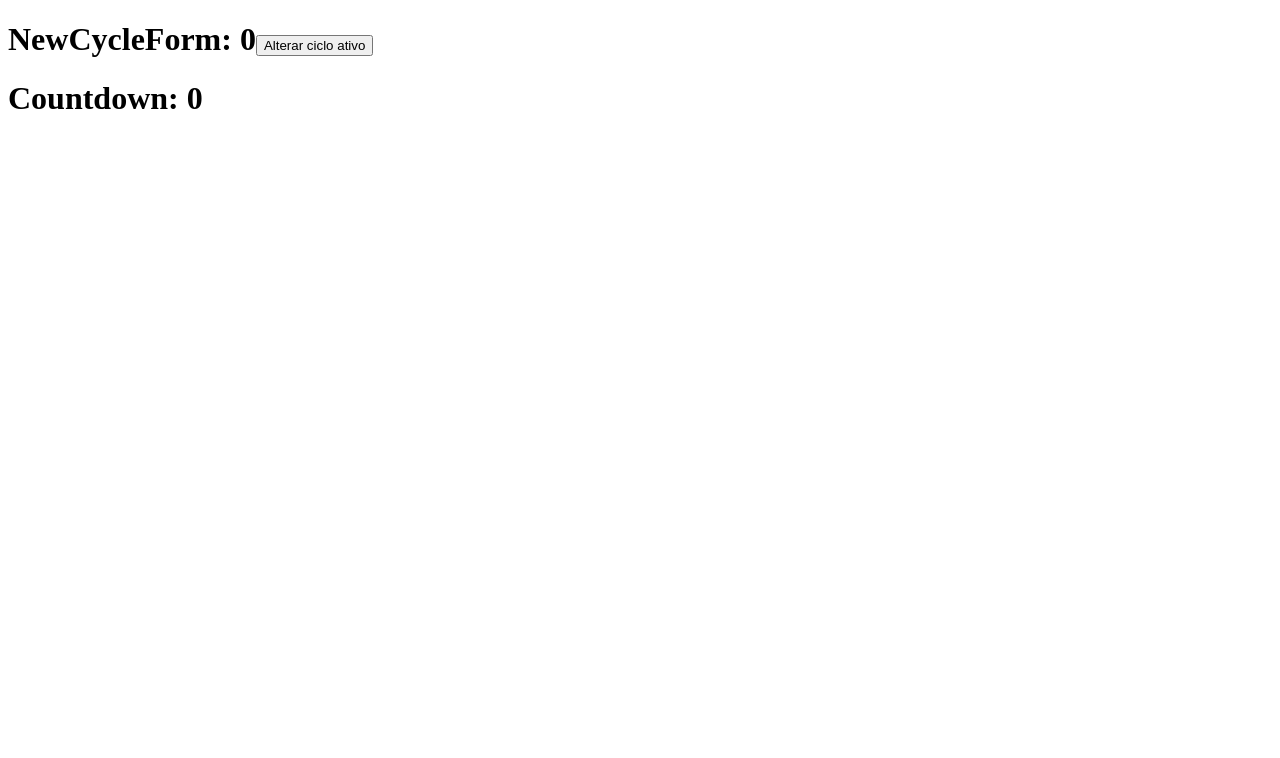
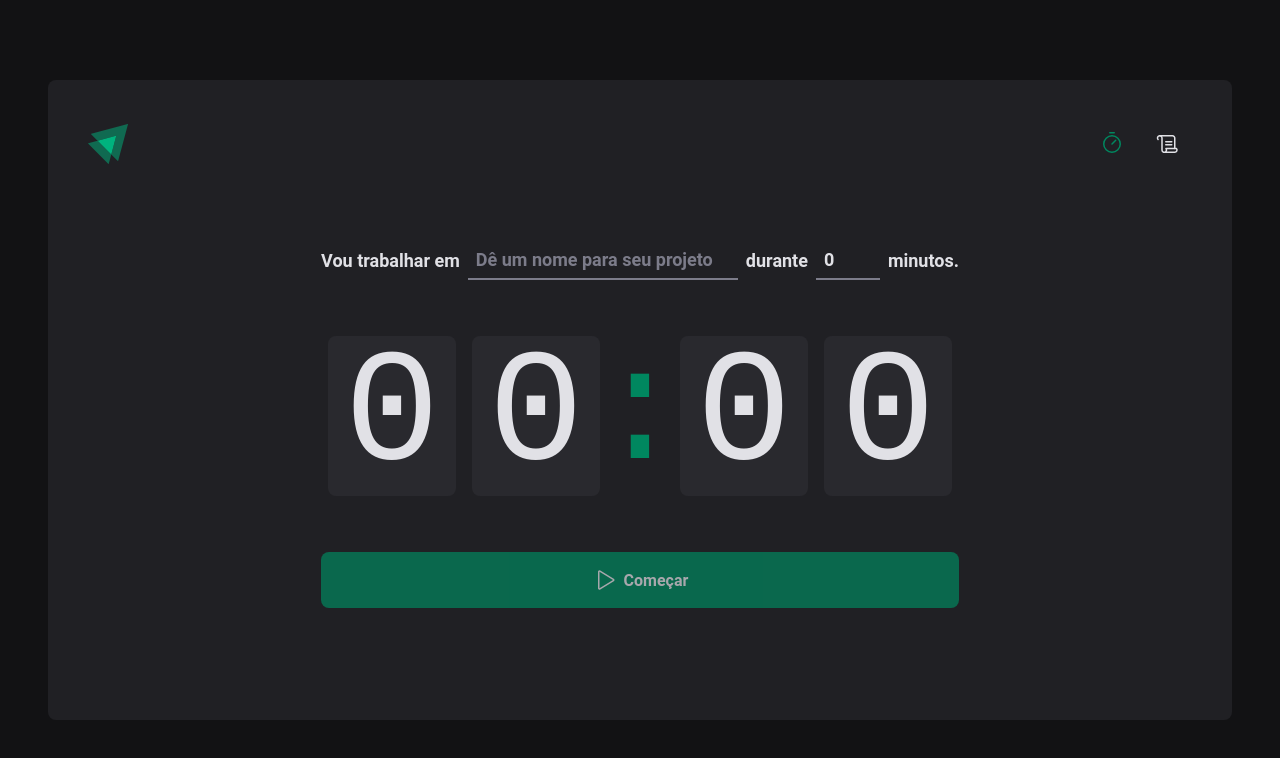
Before and after one commit to paulohenrique19/Treinamento_front, a React (Vite) app in the folder react-com-typescript/3_spa_project/: page / in a window 1280 px wide. Shown: the top 758 px of the page. Built offline with nearby package versions, Linux system fonts and the light colour scheme.

Commit message:
17/01/25 v3

```diff
--- a/react-com-typescript/3_spa_project/src/App.tsx
+++ b/react-com-typescript/3_spa_project/src/App.tsx
@@ -1,31 +1,19 @@
-// import { ThemeProvider } from "styled-components";
-// import { defaultTheme } from "./styles/themes/default";
-// import { GlobalStyle } from "./styles/global";
-// import { Router } from "./Router";
-// import { BrowserRouter } from "react-router-dom";
-import { Home } from "./Home";
+import { ThemeProvider } from "styled-components";
+import { defaultTheme } from "./styles/themes/default";
+import { GlobalStyle } from "./styles/global";
+import { Router } from "./Router";
+import { BrowserRouter } from "react-router-dom";
 
 function App() {
 
-
-  return <Home />
-  /**
- *
- * return (
-    <>
+  return (
       <ThemeProvider theme={defaultTheme}>
         <BrowserRouter>
           <Router />
         </BrowserRouter>
-        {/*aplicando estilos globais *//*}
         <GlobalStyle />
       </ThemeProvider>
-    </>
   );
- */
-
 }
 
 export default App;
-
-//Teste de commit
--- a/react-com-typescript/3_spa_project/src/Home.tsx
+++ /dev/null
@@ -1,40 +0,0 @@
-import { createContext, useContext, useState } from "react";
-
-const CyclesContext = createContext({} as any)
-
-function NewCycleForm() {
-    let { activeCycle, setActiveCycle } = useContext(CyclesContext)
-
-    return (
-        <h1>
-            NewCycleForm: {activeCycle}
-            <button
-                onClick={() => {
-                    setActiveCycle(2)
-                }}
-            >
-                Alterar ciclo ativo
-            </button>
-        </h1>
-    )
-}
-
-function Countdown() {
-    const { activeCycle } = useContext(CyclesContext)
-
-    return <h1>Countdown: {activeCycle}</h1>
-}
-
-
-export function Home() {
-    const [activeCycle, setActiveCycle] = useState(0)
-
-    return (
-        <CyclesContext.Provider value={ {activeCycle, setActiveCycle} }>
-            <div>
-                <NewCycleForm />
-                <Countdown />
-            </div>
-        </CyclesContext.Provider>
-    )
-}
--- a/react-com-typescript/3_spa_project/src/pages/Home/Countdown/index.tsx
+++ b/react-com-typescript/3_spa_project/src/pages/Home/Countdown/index.tsx
@@ -1,16 +1,19 @@
-import { useEffect, useState } from "react";
+import { useContext, useEffect, useState } from "react";
 import { CountdownContainer, Separator } from "./styles";
 import { differenceInSeconds } from "date-fns";
+import { CyclesContext } from "..";
 
-interface CountdownProps {
-    activeCycle: any;
-    setCycles: any;
-    activeCycleId: any;
-}
 
-export const Countdown = ({ activeCycle, setCycles, activeCycleId }: CountdownProps) => {
 
-    const [amountSecondsPassed, setAmountSecondsPassed] = useState(0)
+export const Countdown = () => {
+
+    const {
+      activeCycle,
+      activeCycleId,
+      markCurrentCycleAsFinished,
+      amountSecondsPassed,
+      setSecondsPassed} = useContext(CyclesContext)
+
     const totalSeconds = activeCycle ? activeCycle.minutesAmount * 60 : 0;
 
     useEffect(() => {
@@ -25,20 +28,11 @@ export const Countdown = ({ activeCycle, setCycles, activeCycleId }: CountdownPr
           )
 
           if (secondsDifference >= totalSeconds) {
-              setCycles(state => state.map(cycle => {
-                if (cycle.id === activeCycleId) {
-                  return { ...cycle, finishedDate: new Date()}
-                } else {
-                  return cycle;
-                }
-              }),
-             )
-
-             setAmountSecondsPassed(totalSeconds)
-
+           markCurrentCycleAsFinished()
+           setSecondsPassed(totalSeconds)
            clearInterval(interval)
           } else {
-              setAmountSecondsPassed(secondsDifference)
+            setSecondsPassed(secondsDifference)
           }
         }, 1000)
       }
@@ -47,8 +41,27 @@ export const Countdown = ({ activeCycle, setCycles, activeCycleId }: CountdownPr
       return () => {
         clearInterval(interval)
       }
-      }, [activeCycle, totalSeconds, activeCycleId]
+    }, [activeCycle, totalSeconds, activeCycleId, setSecondsPassed, markCurrentCycleAsFinished]
   )
+
+    const currentSeconds = activeCycle ? totalSeconds - amountSecondsPassed : 0
+
+    const minutesAmount = Math.floor(currentSeconds / 60)
+    const secondsAmount = currentSeconds % 60
+
+    const minutes = String(minutesAmount).padStart(2, '0')
+    const seconds = String(secondsAmount).padStart(2, '0')
+
+      // altera o nome da aba para o tempo de execução atual
+      useEffect(() => {
+        if (activeCycle) {
+          document.title = `${minutes}:${seconds}`
+        }
+      }, [minutes, seconds, activeCycle])
+
+
+
+
     return (
         <CountdownContainer>
           <span>{minutes[0]}</span>
--- a/react-com-typescript/3_spa_project/src/pages/Home/NewCycleForm/index.tsx
+++ b/react-com-typescript/3_spa_project/src/pages/Home/NewCycleForm/index.tsx
@@ -1,34 +1,19 @@
-import { useForm } from "react-hook-form";
+import { useForm, useFormContext } from "react-hook-form";
 import { FormContainer, MinutesAmountInput, TaskInput } from "./styles";
 import * as zod from 'zod';
 import { zodResolver } from "@hookform/resolvers/zod";
+import { useContext } from "react";
+import { CyclesContext } from "..";
 
 
-//validação de formulário com o zod
-const newCycleFormValidationSchema = zod.object({
-  task: zod.string().min(1, 'Informe a tarefa'),
-  owner: zod.string().optional(),
-  minutesAmount: zod
-    .number()
-    .min(5, 'Mínimo 5 minutos')
-    .max(60, 'Máximo 60 minutos')
-})
-
-//typeof para referenciar uma variável JS dentro de outra TS
-type NewCycleFormData = zod.infer<typeof newCycleFormValidationSchema>
 
 
 
 export const NewCycleForm = () => {
-    const { register, handleSubmit, watch, reset } = useForm<NewCycleFormData>({
-        resolver: zodResolver(newCycleFormValidationSchema),
-        defaultValues: {
-          task: '',
-          minutesAmount: 0,
-        }
-    })
+  const { activeCycle } = useContext(CyclesContext)
+  const { register } = useFormContext()
 
-    return (
+  return (
         <FormContainer>
           <label htmlFor="task">Vou trabalhar em</label>
           <TaskInput
--- a/react-com-typescript/3_spa_project/src/pages/Home/index.tsx
+++ b/react-com-typescript/3_spa_project/src/pages/Home/index.tsx
@@ -1,9 +1,9 @@
 import { Play, HandPalm } from "phosphor-react";
 import { HomeContainer, StartCountdownButton, StopCountdownButton } from "./styles";
-import { useForm } from "react-hook-form";
+import { FormProvider, useForm } from "react-hook-form";
 import { zodResolver } from "@hookform/resolvers/zod"
 import * as zod from 'zod'
-import { useEffect, useState } from "react";
+import { createContext, useEffect, useState } from "react";
 import { differenceInSeconds } from 'date-fns';
 import { NewCycleForm } from "./NewCycleForm";
 import { Countdown } from "./Countdown";
@@ -18,11 +18,63 @@ interface Cycle {
   finishedDate?: Date,
 }
 
+interface CyclesContextType {
+  activeCycle: Cycle | undefined;
+  activeCycleId: string | null;
+  amountSecondsPassed: number;
+  markCurrentCycleAsFinished: () => void;
+  setSecondsPassed: (seconds: number) => void;
+}
+
+export const CyclesContext = createContext({} as CyclesContextType)
+
+//validação de formulário com o zod
+const newCycleFormValidationSchema = zod.object({
+  task: zod.string().min(1, 'Informe a tarefa'),
+  owner: zod.string().optional(),
+  minutesAmount: zod
+    .number()
+    .min(5, 'Mínimo 5 minutos')
+    .max(60, 'Máximo 60 minutos')
+})
+
+//typeof para referenciar uma variável JS dentro de outra TS
+type NewCycleFormData = zod.infer<typeof newCycleFormValidationSchema>
+
+
+
 export const Home = () => {
   const [cycles, setCycles] = useState<Cycle[]>([])
   const [activeCycleId, setActiveCycleId] = useState<string | null>(null)
+  const [amountSecondsPassed, setAmountSecondsPassed] = useState(0)
+
+
+  const newCycleForm = useForm<NewCycleFormData>({
+    resolver: zodResolver(newCycleFormValidationSchema),
+    defaultValues: {
+      task: '',
+      minutesAmount: 0,
+    },
+  })
+
+  const { handleSubmit, watch, reset } = newCycleForm
 
   const activeCycle = cycles.find(cycle => cycle.id === activeCycleId)
+
+  function setSecondsPassed(seconds: number) {
+    setAmountSecondsPassed(seconds)
+  }
+
+  function markCurrentCycleAsFinished() {
+    setCycles(state => state.map(cycle => {
+      if (cycle.id === activeCycleId) {
+        return { ...cycle, finishedDate: new Date()}
+      } else {
+        return cycle;
+      }
+    }),
+   )
+  }
 
   function handleCreateNewCycle(data: NewCycleFormData){
     const newCycle: Cycle = {
@@ -51,20 +103,7 @@ export const Home = () => {
    setActiveCycleId(null)
   }
 
-  const currentSeconds = activeCycle ? totalSeconds - amountSecondsPassed : 0
 
-  const minutesAmount = Math.floor(currentSeconds / 60)
-  const secondsAmount = currentSeconds % 60
-
-  const minutes = String(minutesAmount).padStart(2, '0')
-  const seconds = String(secondsAmount).padStart(2, '0')
-
-  // altera o nome da aba para o tempo de execução atual
-  useEffect(() => {
-    if (activeCycle) {
-      document.title = `${minutes}:${seconds}`
-    }
-  }, [minutes, seconds, activeCycle])
 
   const task = watch('task')
   const isSubmitDisabled = !task
@@ -77,13 +116,20 @@ export const Home = () => {
   return (
     <HomeContainer>
       <form onSubmit={handleSubmit(handleCreateNewCycle)} action="">
-        <NewCycleForm />
-        <Countdown
-          activeCycle={activeCycle}
-          setCycles={setCycles}
-          activeCycleId={activeCycleId}
-        />
-
+       <CyclesContext.Provider
+          value={{
+            activeCycle,
+            activeCycleId,
+            markCurrentCycleAsFinished,
+            amountSecondsPassed,
+            setSecondsPassed ,
+          }}
+       >
+        <FormProvider {...newCycleForm}>
+          <NewCycleForm />
+        </FormProvider>
+        <Countdown/>
+       </CyclesContext.Provider>
         { activeCycle ? (
           <StopCountdownButton onClick={handleInterruptCycle} type="button">
             <HandPalm size={24} />
```
Lines whose indentation alone changed are shown as unchanged.
